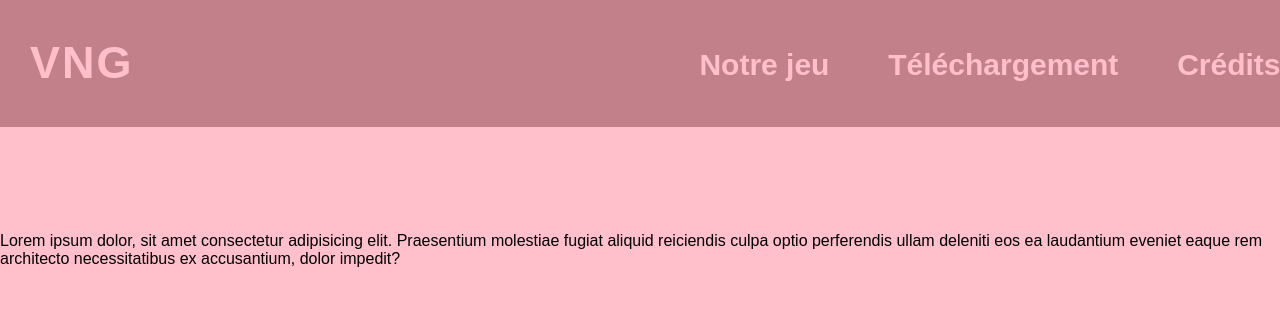
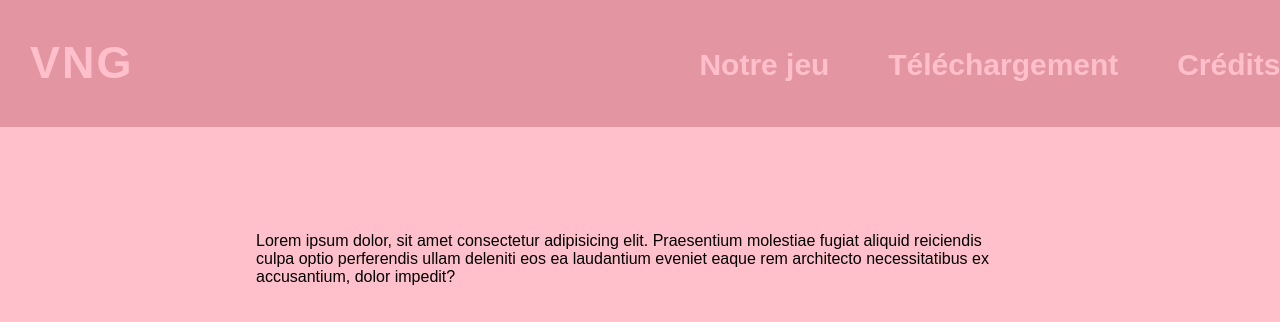
Before and after one commit to Ouistitive/VisualNovelGameWebsite, a plain HTML site: page index.html in a window 1280 px wide. Drawn offline with Linux system fonts and the light colour scheme.

Commit message:
add hover and change color

```diff
--- a/index.html
+++ b/index.html
@@ -7,15 +7,15 @@
     <link rel="stylesheet" href="styles/navbar.css">
 </head>
 <body>
+    <nav>
+        <h1> VNG </h1>
+        <ul id="nav-elements">
+            <li> <a> Notre jeu </a> </li>
+            <li> <a> Téléchargement </a> </li>
+            <li> <a> Crédits </a> </li>
+        </ul>
+    </nav>
     <div id="main-page">
-        <nav>
-            <h1> VNG </h1>
-            <ul id="nav-elements">
-                <li> Notre jeu </li>
-                <li> Téléchargement  </li>
-                <li> Crédits </li>
-            </ul>
-        </nav>
         <br/><br/><br/><br/><br/><br/><br/><br/><br/><br/><br/><br/>
         <p>Lorem ipsum dolor, sit amet consectetur adipisicing elit. Praesentium molestiae fugiat aliquid reiciendis culpa optio perferendis ullam deleniti eos ea laudantium eveniet eaque rem architecto necessitatibus ex accusantium, dolor impedit?</p>
     </div>
--- a/styles/homepage.css
+++ b/styles/homepage.css
@@ -5,5 +5,6 @@ body {
 }
 
 #main-page {
-    width: inherit;
+    width: 60%;
+    margin: auto;
 }
--- a/styles/navbar.css
+++ b/styles/navbar.css
@@ -1,5 +1,5 @@
 nav {
-    background-color: rgb(194, 128, 139);
+    background-color: rgb(227, 149, 162);
     color: pink;
     position: fixed;
     display: flex;
@@ -22,6 +22,12 @@ nav ul {
     padding-bottom: 15px;
 }
 
+nav ul li:hover {
+    color: rgb(255, 235, 235);
+    transition: all 0.3s ease-out;
+    cursor: pointer;
+}
+
 nav h1 {
     letter-spacing: 2px;
 }
```
